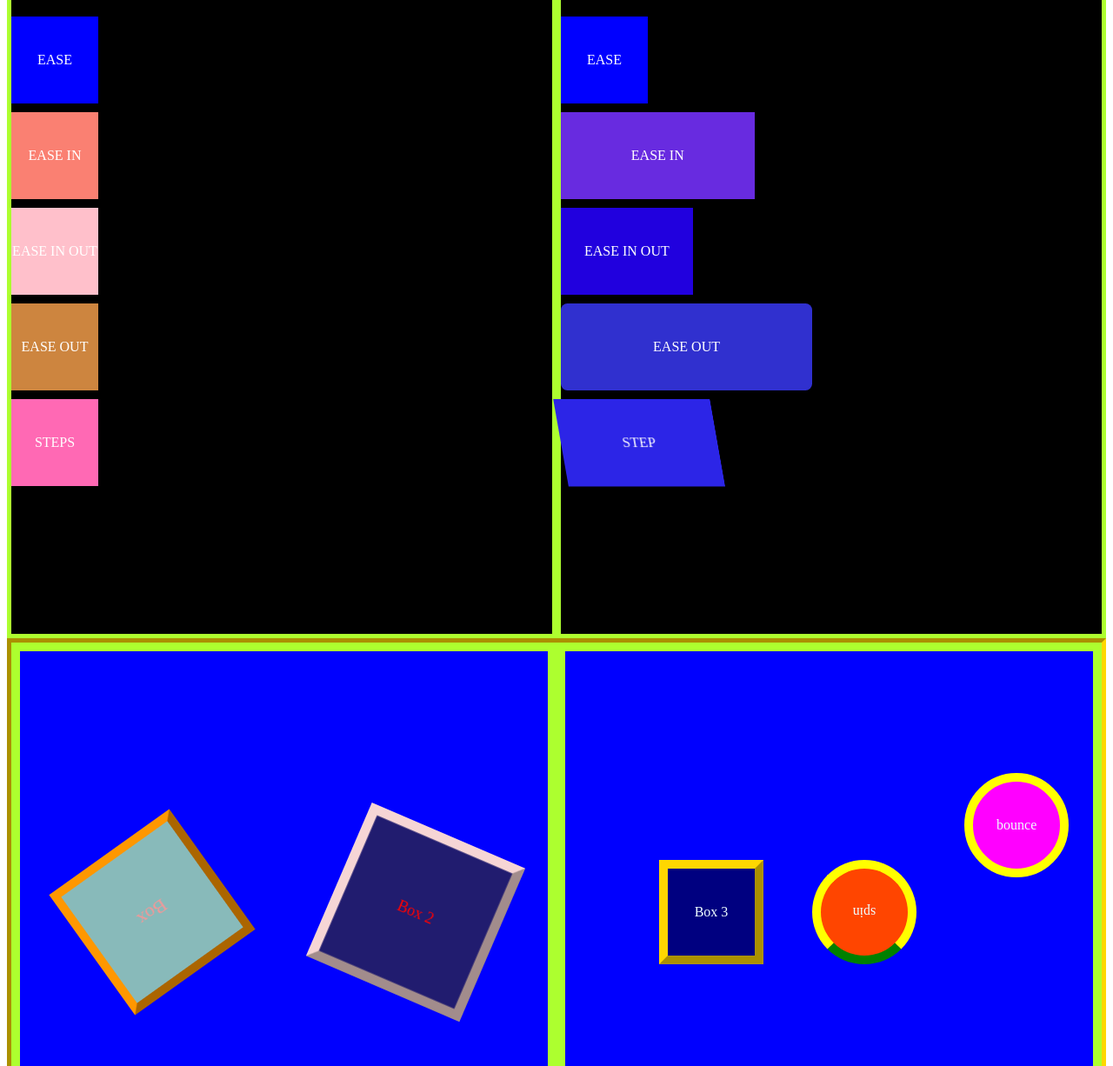
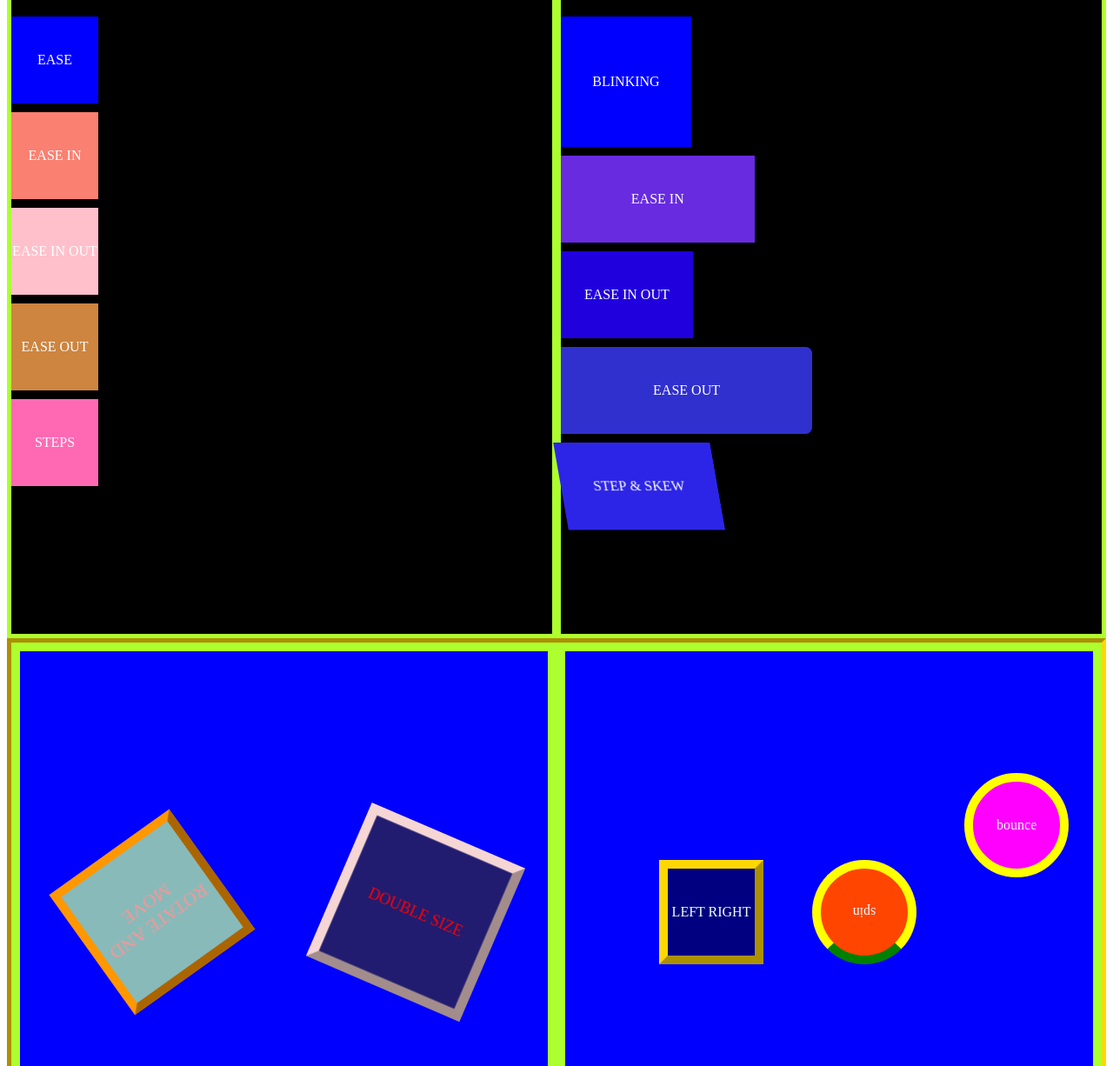
Before and after one commit to milyas1264/ANIMATIONS, a plain HTML site: page index.html in a window 1280 px wide. Shown: the part 74-1300 px from the top of the page at 87% size. Drawn offline with Linux system fonts and the light colour scheme.

Commit message:
add blining

```diff
--- a/index.html
+++ b/index.html
@@ -21,20 +21,20 @@
        <!-- ----------animation--------- -->
        <div class="animation">
             <h1 style="color: aliceblue;">Animation</h1>
-            <div class="box1a">EASE</div>
+            <div class="box1a">BLINKING</div>
             <div class="box2a">EASE IN</div>
             <div class="box3a">EASE IN OUT</div>
             <div class="box4a">EASE OUT</div>
-            <div class="box5a">STEP</div>
+            <div class="box5a">STEP & SKEW</div>
            </div>
     </div>
    <div class="container2">
         <div class="left">
-            <div class="box red">Box</div>
-            <div class="box green">Box 2</div>
+            <div class="box red">ROTATE AND MOVE</div>
+            <div class="box green">DOUBLE SIZE</div>
         </div>
             <div class="moving">
-                <div class="box orange">Box 3</div>
+                <div class="box orange">LEFT RIGHT</div>
                 <div class="box spin">spin</div>
                 <div class="box bounce">bounce</div>
             </div>
--- a/style.css
+++ b/style.css
@@ -110,8 +110,8 @@
 }
 /* -----------------Animations------------- */
 .box1a{
-    width: 100px;
-    height: 100px;
+    width: 150px;
+    height: 150px;
     background-color: blue;
     animation-name: ilyas;
     animation-duration: 0.5s;
@@ -203,9 +203,11 @@
         background-color: blue;
     }
     to{
-        background-color: palevioletred;
-        width: 150px;
-        border-radius: 0 100px 100px 0;
+        background-color: green;
+        border: 5px inset red;
+
+
+
     }
 }
 @keyframes ilyas2{
@@ -237,7 +239,8 @@
     to{
         background-color: grey;
         width: 600px;
-        border-radius: 20px;
+        border: 3px dashed greenyellow;
+        border-radius: 0 20px 20PX 0;
     }
 }
 
```
